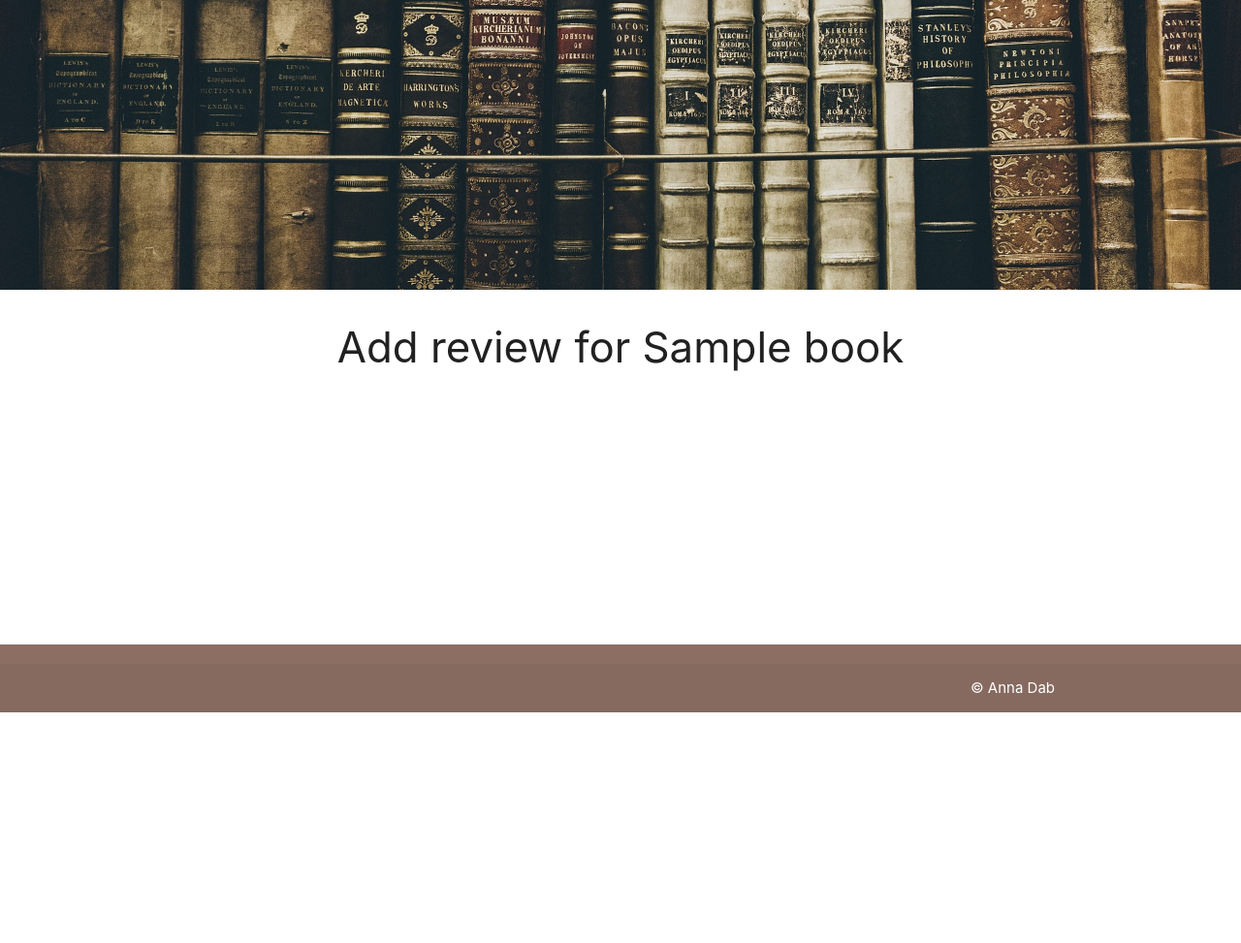
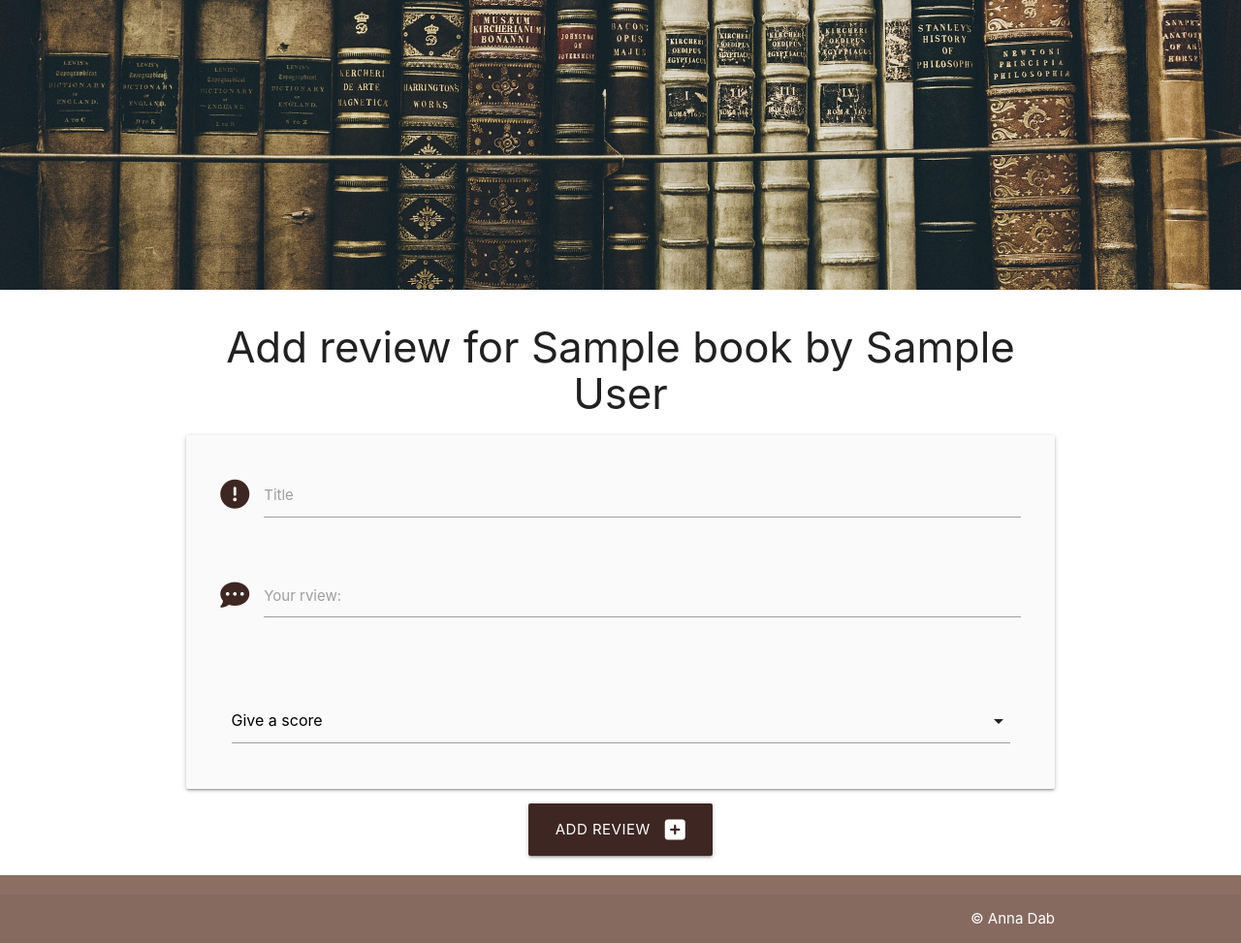
Before and after one commit to AnnaSeDab/BookSpire, a Flask app: page /add_review/1 in a window 1280 px wide. Shown: the part 65-1038 px from the top of the page at 97% size. Before the commit the page ends 800 px from the top, so only its background shows below. Run offline with Flask 3, Linux system fonts and the light colour scheme; tables that the repository leaves empty hold one stand-in row (values such as "Sample post"); some libraries are stand-ins or nearby versions.

Commit message:
add: fotm to add book review on addd_review.html

```diff
--- a/bookspire/templates/add_review.html
+++ b/bookspire/templates/add_review.html
@@ -1,8 +1,50 @@
 {% extends "base.html" %}
 {% block content %}
 
-<h3 class="center-align">Add review for {{ book.title }}</h3>
+<h3 class="center-align">Add review for {{ book.title }} by {{ book.author }}</h3>
 
-
+<!-- form -->
+<div class="row card-panel grey lighten-5">
+  <form class="col s12" method="POST" action="{{ url_for('add_review', book_id=book.id) }}">
+    <!-- book title -->
+    <div class="row">
+      <div class="input-field col s12">
+        <i class="fa-solid fa-circle-exclamation prefix brown-text text-darken-4"></i>
+        <input id="title" name="title" minlength="5" maxlength="50" type="text" class="validate" required>
+        <label for="title">Title</label>
+      </div>
+    </div>
+    <!-- review body -->
+    <div class="row">
+      <div class="input-field col s12">
+        <i class="fa-solid fa-comment-dots prefix brown-text text-darken-4"></i>
+        <textarea id="synopsis" name="synopsis" minlength="100" type="text" class="materialize-textarea validate" required></textarea>
+        <label for="synopsis">Your rview:</label>
+      </div>
+    </div>
+    <!-- score -->
+    <div class="row"></div>
+    <div class="input-field col s12">
+      <select class="icons" id="reviw_score" name="review_score">
+        <option value="" disabled selected>Give a score</option>
+        <option value="5" data-icon=""></option>
+        <option value="4" data-icon=""></option>
+        <option value="3" data-icon=""></option>
+        <option value="2" data-icon=""></option>
+        <option value="1" data-icon=""></option>
+        <option value="0" data-icon=""></option>
+      </select>
+      <label for="review_score"></label>
+    </div>
+</div>
+<!-- submit button -->
+<div class="row">
+  <div class="col s12 center-align">
+    <button type="submit" class="btn-large brown darken-4"> Add review <i class="fas fa-plus-square right"></i>
+    </button>
+  </div>
+</div>
+</form>
+</div>
 
 {% endblock %}
```
